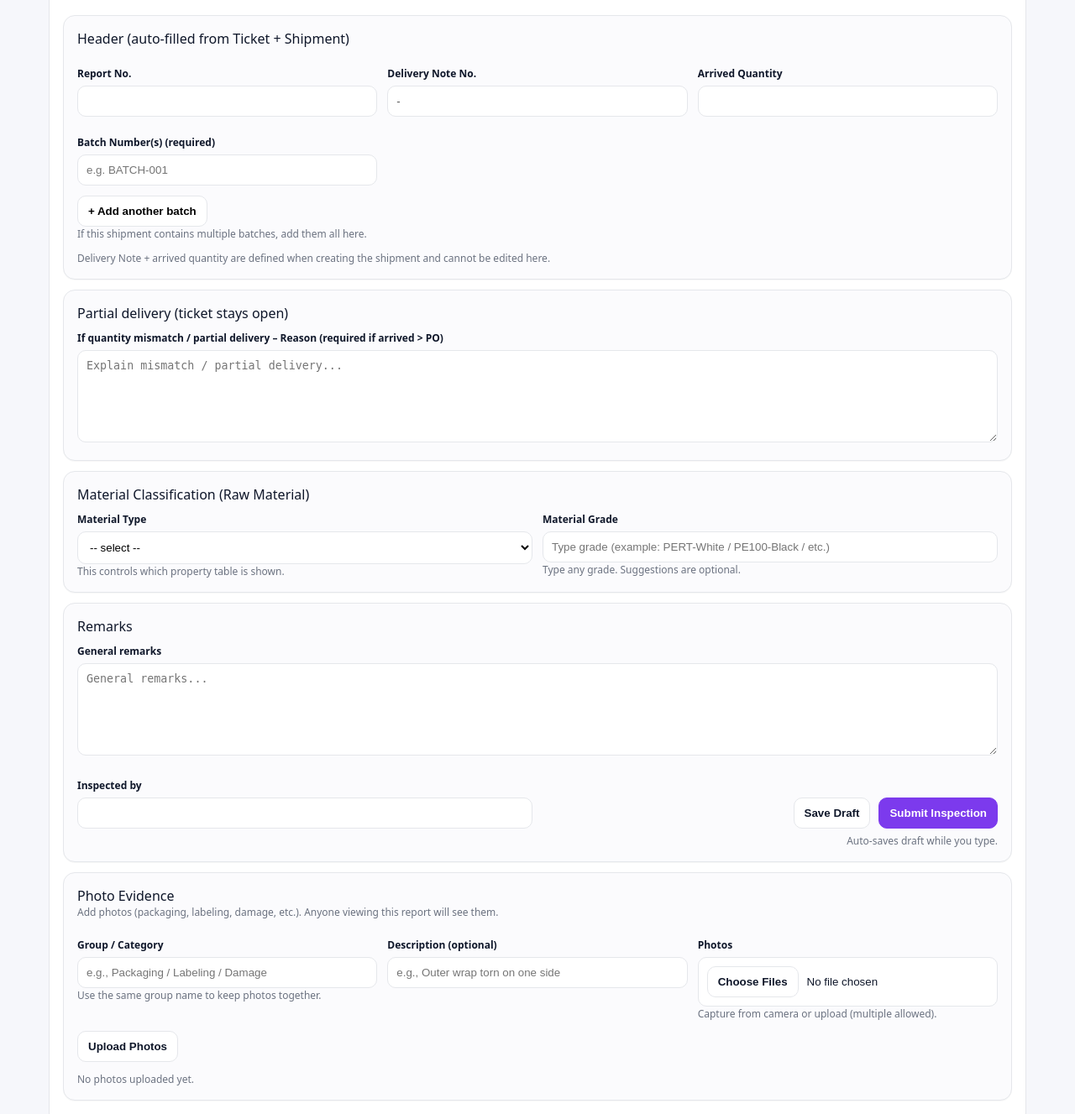
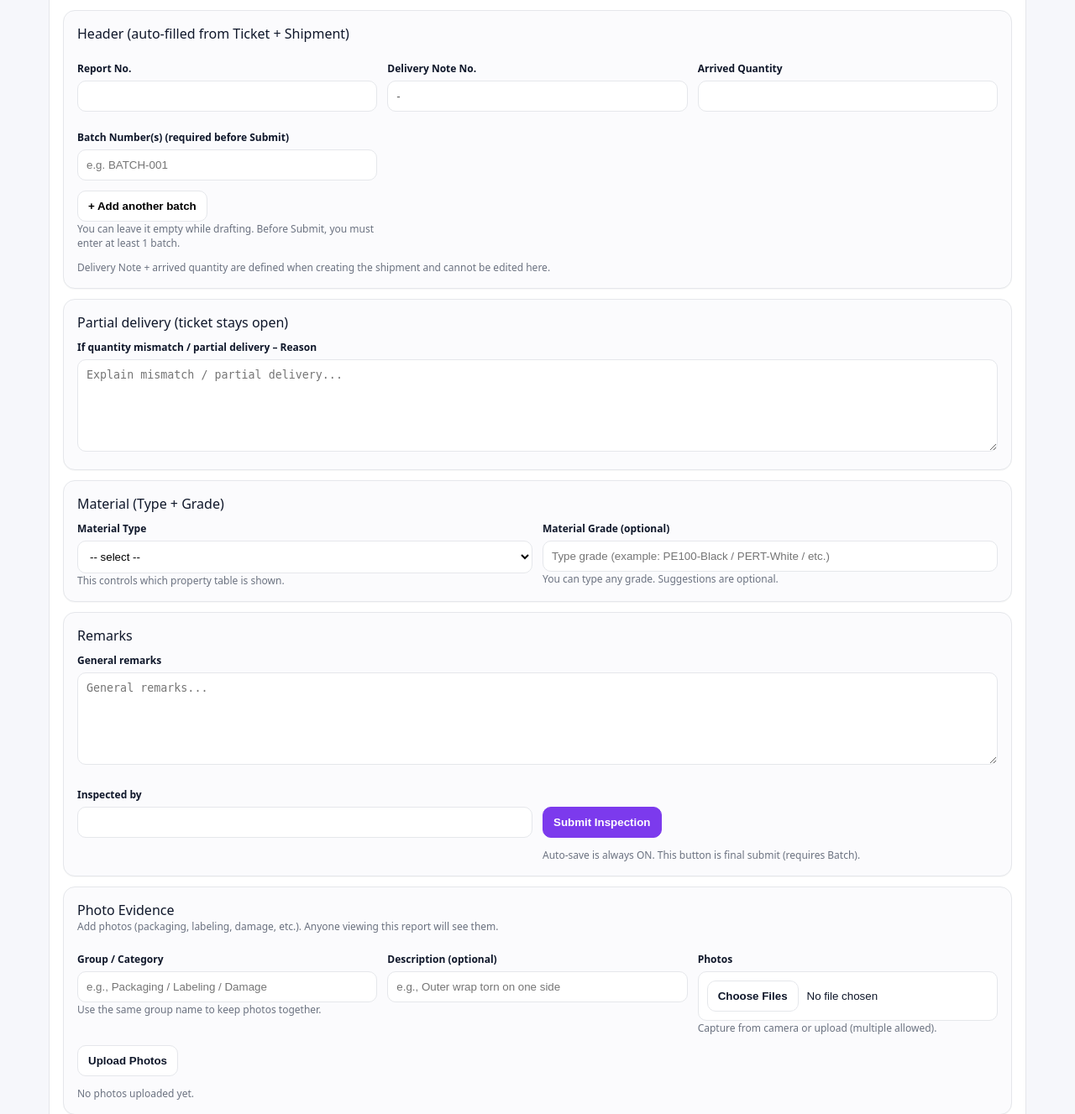
Before and after one commit to paintgree/inspection-erp-liner, a FastAPI app: template app/templates/mrr_inspection.html in a window 1280 px wide. Shown: the part 177-1504 px from the top of the page at 84% size. Run offline with FastAPI, Linux system fonts and the light colour scheme; the template is opened without the code that fills it, so the values that code supplies are empty; parts of the project's set-up code (start-up, migrations or seed data) failed here and were passed over.

Commit message:
Update mrr_inspection.html

```diff
--- a/app/templates/mrr_inspection.html
+++ b/app/templates/mrr_inspection.html
@@ -9,18 +9,25 @@
       <h1>Receiving Inspection</h1>
       <div class="muted">
         MRR Ticket #{{ lot.id }} • Type: <b>{{ lot.lot_type }}</b>
-      </div>
-      <div class="muted tiny" id="autosaveStatus" style="margin-top:6px;"></div>
-    </div>
-    <div class="actions">
-      <span class="pill">Report: <b>{{ inspection_data.report_no }}</b></span>
+        {% if request.query_params.get("saved") == "draft" %}
+          • <span class="badge badge-ok">Draft Saved</span>
+        {% endif %}
+        {% if request.query_params.get("error") %}
+          • <span class="badge badge-warn">{{ request.query_params.get("error") }}</span>
+        {% endif %}
       </div>
     </div>
 
-  <!-- Submit endpoint (same as your current) -->
-  <form method="post" action="/mrr/{{ lot.id }}/inspection/{{ inspection.id }}/submit" class="mt" id="inspectionForm">
-    <!-- IMPORTANT: this decides draft vs submit -->
-    <input type="hidden" name="action" id="actionField" value="submit">
+    <div class="actions">
+      <span class="pill">Report: <b>{{ inspection_data.report_no }}</b></span>
+      <span id="autosaveState" class="pill" style="display:none;">Saving…</span>
+    </div>
+  </div>
+
+  <!-- FORM -->
+  <form method="post" action="/mrr/{{ lot.id }}/inspection/{{ inspection.id }}/submit" class="mt" id="inspForm">
+    <!-- Hidden action: AUTO uses draft, Submit sets it to submit -->
+    <input type="hidden" name="action" id="actionField" value="draft">
 
     <!-- =========================
          Header (Auto)
@@ -45,10 +52,11 @@
         </div>
 
         <div>
-          <label>Batch Number(s) (required)</label>
+          <label>Batch Number(s) (required before Submit)</label>
 
           <div id="batchWrap">
-            <input name="batch_numbers" placeholder="e.g. BATCH-001" required>
+            <!-- NOT required here (required only on final submit) -->
+            <input name="batch_numbers" placeholder="e.g. BATCH-001">
           </div>
 
           <button type="button" class="btn btn-outline-secondary mt" id="addBatchBtn">
@@ -56,9 +64,10 @@
           </button>
 
           <div class="muted tiny">
-            If this shipment contains multiple batches, add them all here.
+            You can leave it empty while drafting. Before Submit, you must enter at least 1 batch.
           </div>
         </div>
+
       </div>
 
       <div class="mt muted tiny">
@@ -74,12 +83,11 @@
         const existing = {{ (inspection_data.batch_numbers if inspection_data.batch_numbers is defined else []) | tojson }};
         if (Array.isArray(existing) && existing.length > 0) {
           wrap.innerHTML = "";
-        existing.forEach((v, idx) => {
+          existing.forEach((v) => {
             const input = document.createElement("input");
             input.name = "batch_numbers";
             input.placeholder = "e.g. BATCH-001";
             input.value = v || "";
-          if (idx === 0) input.required = true;
             wrap.appendChild(input);
           });
         }
@@ -99,25 +107,21 @@
     <div class="card inner mt">
       <div class="sectiontitle accent-blue">Partial delivery (ticket stays open)</div>
 
-      <label>If quantity mismatch / partial delivery – Reason (required if arrived &gt; PO)</label>
+      <label>If quantity mismatch / partial delivery – Reason</label>
       <textarea name="mismatch_reason" placeholder="Explain mismatch / partial delivery...">{{ inspection_data.mismatch_reason if inspection_data and inspection_data.mismatch_reason else '' }}</textarea>
     </div>
 
     <!-- =========================
-         Material (ONLY 2 fields like your template)
-         ✅ Type + Grade
-         (Removed Material Model completely)
+         Material classification (ONLY 2 fields now)
     ========================== -->
     <div class="card inner mt">
-      <div class="sectiontitle accent-blue">Material Classification (Raw Material)</div>
+      <div class="sectiontitle accent-blue">Material (Type + Grade)</div>
 
       <div class="grid2">
         <div>
           <label>Material Type</label>
-          {% set fam = (inspection_data.material_fam
-                        if inspection_data and inspection_data.material_fam is defined
-                        else (inspection_data.material_family if inspection_data and inspection_data.material_family is defined else '')) %}
-          <select id="material_fam" name="material_fam" onchange="toggleMaterialTables()">
+          {% set fam = inspection_data.material_family if inspection_data and inspection_data.material_family else '' %}
+          <select id="material_family" name="material_family" onchange="toggleMaterialTables()">
             <option value="">-- select --</option>
             <option value="PE" {% if fam == 'PE' %}selected{% endif %}>Polyethylene (PE / PERT / PE100)</option>
             <option value="FIBER" {% if fam == 'FIBER' %}selected{% endif %}>Fiber (Polyester)</option>
@@ -126,13 +130,13 @@
         </div>
 
         <div>
-          <label>Material Grade</label>
+          <label>Material Grade (optional)</label>
           {% set grade = inspection_data.material_grade if inspection_data and inspection_data.material_grade else '' %}
           <input
             type="text"
             name="material_grade"
             value="{{ grade }}"
-            placeholder="Type grade (example: PERT-White / PE100-Black / etc.)"
+            placeholder="Type grade (example: PE100-Black / PERT-White / etc.)"
             list="grade_suggestions"
           />
           <datalist id="grade_suggestions">
@@ -141,7 +145,7 @@
             <option value="Polyester Fiber 36000D"></option>
             <option value="Polyester Fiber 45000D"></option>
           </datalist>
-          <div class="muted tiny">Type any grade. Suggestions are optional.</div>
+          <div class="muted tiny">You can type any grade. Suggestions are optional.</div>
         </div>
       </div>
     </div>
@@ -248,7 +252,7 @@
     </div>
 
     <!-- =========================
-         Remarks + buttons
+         Remarks + FINAL SUBMIT
     ========================== -->
     <div class="card inner mt">
       <div class="sectiontitle accent-blue">Remarks</div>
@@ -261,20 +265,13 @@
           <label>Inspected by</label>
           <input name="inspected_by" value="{{ inspection_data.inspected_by if inspection_data and inspection_data.inspected_by else user.display_name }}">
         </div>
-
         <div>
           <label>&nbsp;</label>
-          <div style="display:flex; gap:10px; justify-content:flex-end; flex-wrap:wrap;">
-            <button class="btn btn-secondary" type="button" id="saveDraftBtn">Save Draft</button>
           <button class="btn btn-primary" type="submit" id="finalSubmitBtn">Submit Inspection</button>
-          </div>
-          <div class="muted tiny" style="text-align:right; margin-top:6px;">
-            Auto-saves draft while you type.
+          <div class="muted tiny mt">Auto-save is always ON. This button is final submit (requires Batch).</div>
         </div>
       </div>
     </div>
-    </div>
-
   </form>
 
   <!-- =========================
@@ -354,91 +351,97 @@
 
 <script>
   function toggleMaterialTables() {
-    const famEl = document.getElementById("material_fam");
-    const fam = (famEl ? famEl.value : "") || "";
+    const fam = (document.getElementById("material_family") || {}).value || "";
     const pe = document.getElementById("pe_table");
     const fb = document.getElementById("fiber_table");
-
     if (pe) pe.style.display = (fam === "PE") ? "block" : "none";
     if (fb) fb.style.display = (fam === "FIBER") ? "block" : "none";
   }
   toggleMaterialTables();
 
   // =========================
-  // AUTO SAVE DRAFT
+  // AUTO SAVE (draft) - safe, no HTML validation
   // =========================
   (function(){
-    const form = document.getElementById("inspectionForm");
-    const status = document.getElementById("autosaveStatus");
-    const saveDraftBtn = document.getElementById("saveDraftBtn");
+    const form = document.getElementById("inspForm");
+    const state = document.getElementById("autosaveState");
     const actionField = document.getElementById("actionField");
+    const finalBtn = document.getElementById("finalSubmitBtn");
 
-    let timer = null;
-    let saving = false;
-    let lastSavedAt = 0;
+    let t = null;
+    let inflight = false;
 
-    function setStatus(txt){
-      if(status) status.textContent = txt || "";
+    function showState(txt){
+      if(!state) return;
+      state.style.display = "inline-flex";
+      state.textContent = txt;
+    }
+    function hideState(){
+      if(!state) return;
+      state.style.display = "none";
     }
 
-    async function saveDraft(reason){
-      if(!form || saving) return;
-      saving = true;
+    async function autosave(){
+      if(inflight) return;
+      inflight = true;
+      try{
+        showState("Saving…");
+        actionField.value = "draft";
 
-      try{
-        setStatus("Saving draft...");
         const fd = new FormData(form);
-        fd.set("action", "draft"); // force draft
+        fd.set("action", "draft");
 
+        // Draft save without page reload
         const res = await fetch(form.action, {
           method: "POST",
           body: fd,
-          redirect: "manual"
+          credentials: "same-origin"
         });
 
-        // many frameworks return 302 on success → treat it as success
-        if(res.status === 0 || res.status === 200 || res.status === 201 || res.status === 204 || res.status === 302){
-          lastSavedAt = Date.now();
-          const t = new Date(lastSavedAt).toLocaleTimeString([], {hour:"2-digit", minute:"2-digit"});
-          setStatus("Draft saved (" + t + ")");
+        if(res.ok){
+          showState("Saved");
+          setTimeout(hideState, 1200);
         } else {
-          setStatus("Draft not saved (network).");
+          showState("Save failed");
+          setTimeout(hideState, 2000);
         }
-      } catch(e){
-        setStatus("Draft not saved (network).");
-      } finally {
-        saving = false;
+      }catch(e){
+        showState("Offline");
+        setTimeout(hideState, 2000);
+      }finally{
+        inflight = false;
       }
     }
 
-    function debounceSave(){
-      if(timer) clearTimeout(timer);
-      timer = setTimeout(() => saveDraft("typing"), 900);
+    function schedule(){
+      if(t) clearTimeout(t);
+      t = setTimeout(autosave, 900); // debounce
     }
 
-    // Save when user types/changes anything
-    form.addEventListener("input", debounceSave);
-    form.addEventListener("change", debounceSave);
+    // autosave on any input changes
+    form.addEventListener("input", schedule);
+    form.addEventListener("change", schedule);
 
-    // Manual draft button
-    if(saveDraftBtn){
-      saveDraftBtn.addEventListener("click", () => saveDraft("button"));
+    // final submit: enforce batch at least 1
+    form.addEventListener("submit", function(e){
+      // user clicked final submit button
+      actionField.value = "submit";
+
+      // validate batch before submit
+      const batches = Array.from(form.querySelectorAll('input[name="batch_numbers"]'))
+        .map(i => (i.value || "").trim())
+        .filter(v => v.length > 0);
+
+      if(batches.length === 0){
+        e.preventDefault();
+        alert("Batch Number is required before Submit.");
+        return false;
       }
 
-    // Final submit: make sure action=submit
-    form.addEventListener("submit", () => {
+      // proceed submit
       actionField.value = "submit";
-      setStatus("");
+      return true;
     });
-
-    // Safety: periodic save every 20s if something was edited
-    setInterval(() => {
-      const now = Date.now();
-      // if not saved in last 20s, save again (helps long forms)
-      if(now - lastSavedAt > 20000){
-        saveDraft("timer");
-      }
-    }, 20000);
   })();
 </script>
 
```
Lines whose indentation alone changed are shown as unchanged.
